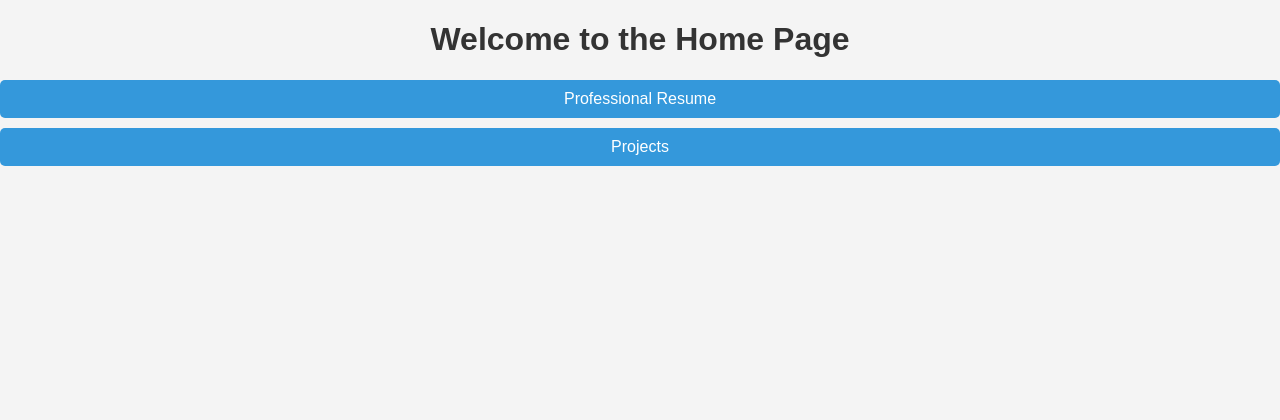
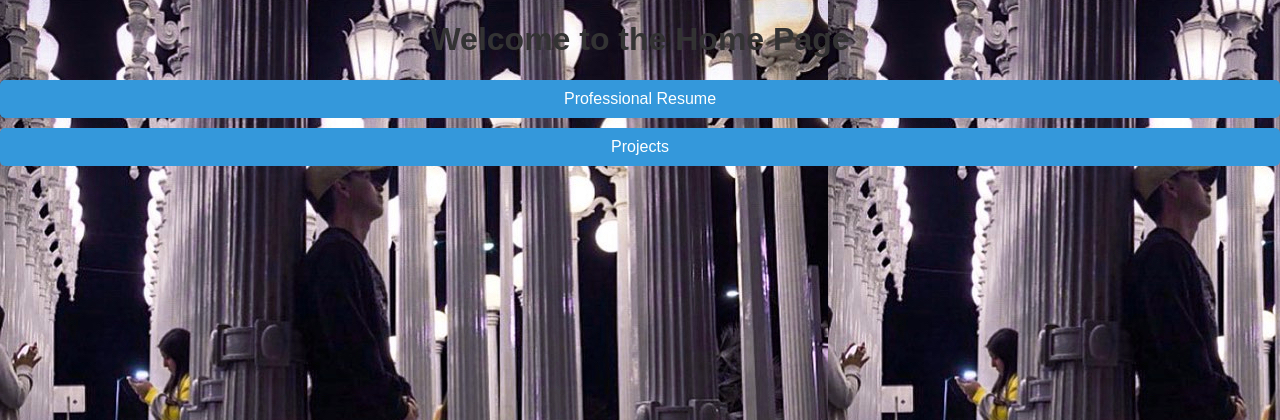
Before and after one commit to mike-gnzz/personal_professional_website, a Django app: page / in a window 1280 px wide. Shown: the top 420 px of the page. Run offline with Django 4.2, Linux system fonts and the light colour scheme.

Commit message:
adding a background image and updating css styles page to accomodate

```diff
--- a/pages/static/pages/css/styles.css
+++ b/pages/static/pages/css/styles.css
@@ -1,7 +1,7 @@
 
 body {
     font-family: 'Arial', sans-serif;
-    background-color: #f4f4f4;
+    background-image: url('../images/background_1.jpg');
     margin: 0;
     padding: 0;
     text-align: center;
```
Also changed, not shown: pages/static/pages/images/background_1.jpg (added).
